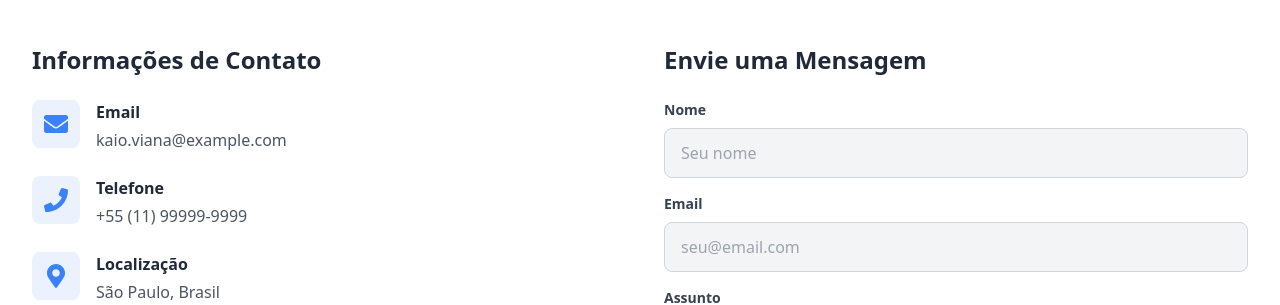
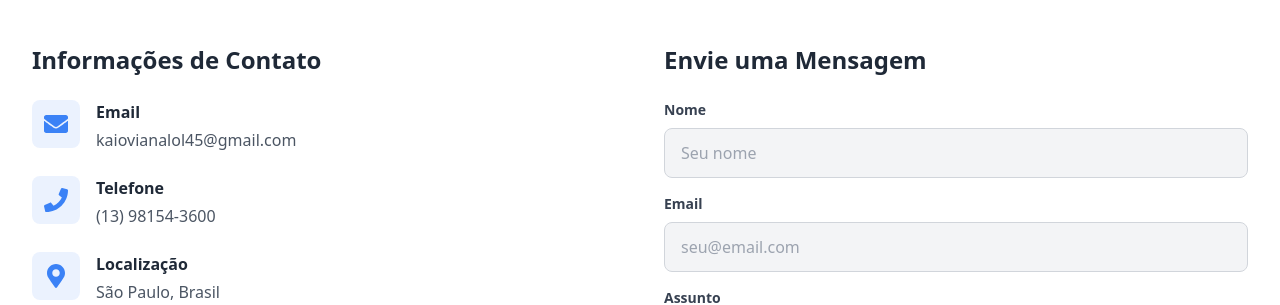
Before and after one commit to kaioviana1/portfolio, a React (Vite) app: page / in a window 1280 px wide. Shown: the part 4040-4345 px from the top of the page. Built offline with nearby package versions, Linux system fonts and the light colour scheme.

Commit message:
Update: Adicionar informações de contato reais (email e telefone)

```diff
--- a/src/components/Contact.jsx
+++ b/src/components/Contact.jsx
@@ -50,14 +50,14 @@ const Contact = () => {
     {
       icon: <FaEnvelope className="text-2xl" />,
       title: 'Email',
-      value: 'kaio.viana@example.com',
-      link: 'mailto:kaio.viana@example.com',
+      value: 'kaiovianalol45@gmail.com',
+      link: 'mailto:kaiovianalol45@gmail.com',
     },
     {
       icon: <FaPhone className="text-2xl" />,
       title: 'Telefone',
-      value: '+55 (11) 99999-9999',
-      link: 'tel:+5511999999999',
+      value: '(13) 98154-3600',
+      link: 'tel:+5513981543600',
     },
     {
       icon: <FaMapMarkerAlt className="text-2xl" />,
@@ -83,7 +83,7 @@ const Contact = () => {
     {
       icon: <FaEnvelope size={24} />,
       name: 'Email',
-      link: 'mailto:kaio.viana@example.com',
+      link: 'mailto:kaiovianalol45@gmail.com',
       color: 'hover:text-red-600',
     },
   ];
--- a/src/components/Hero.jsx
+++ b/src/components/Hero.jsx
@@ -69,7 +69,7 @@ const Hero = () => {
               <FaLinkedin size={24} />
             </a>
             <a
-              href="mailto:kaio@example.com"
+              href="mailto:kaiovianalol45@gmail.com"
               className="p-3 bg-gray-200 dark:bg-gray-800 rounded-full hover:bg-primary hover:text-white transition-all duration-300 hover:scale-110"
               aria-label="Email"
             >
```
